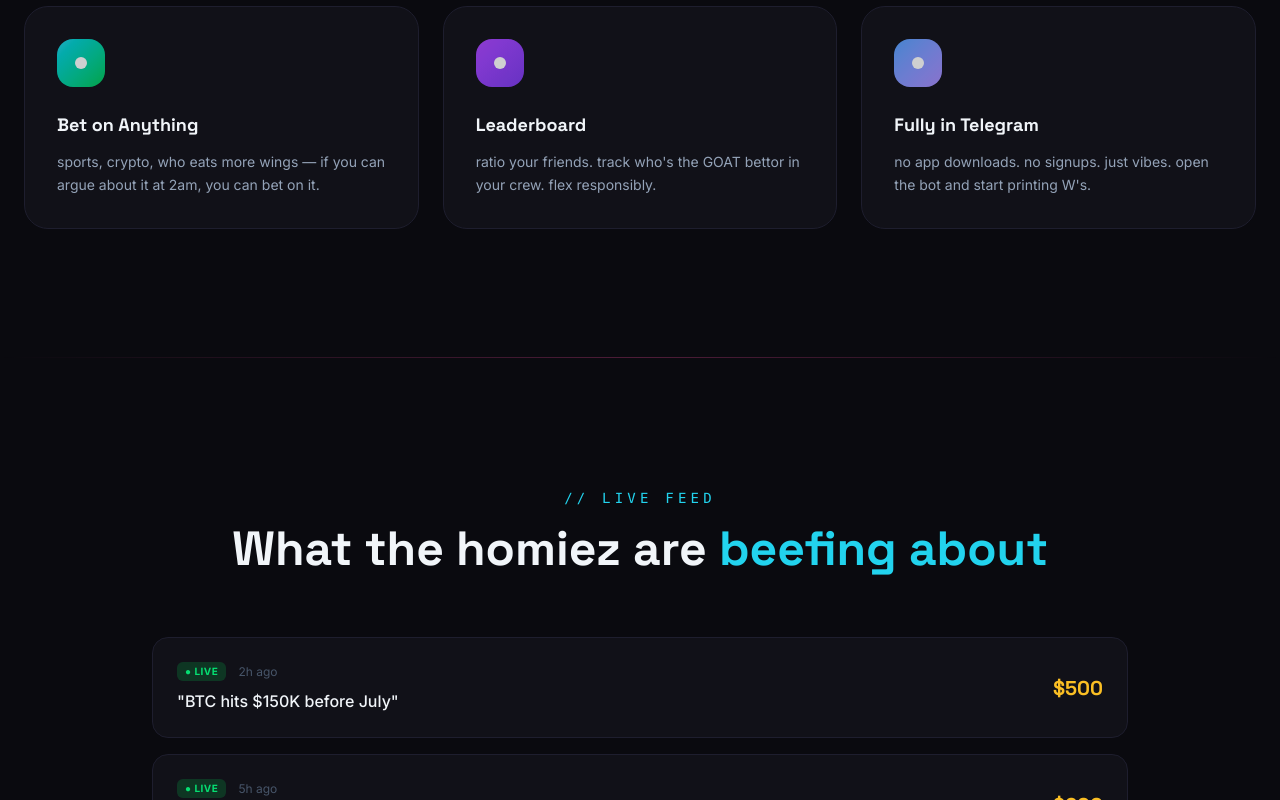
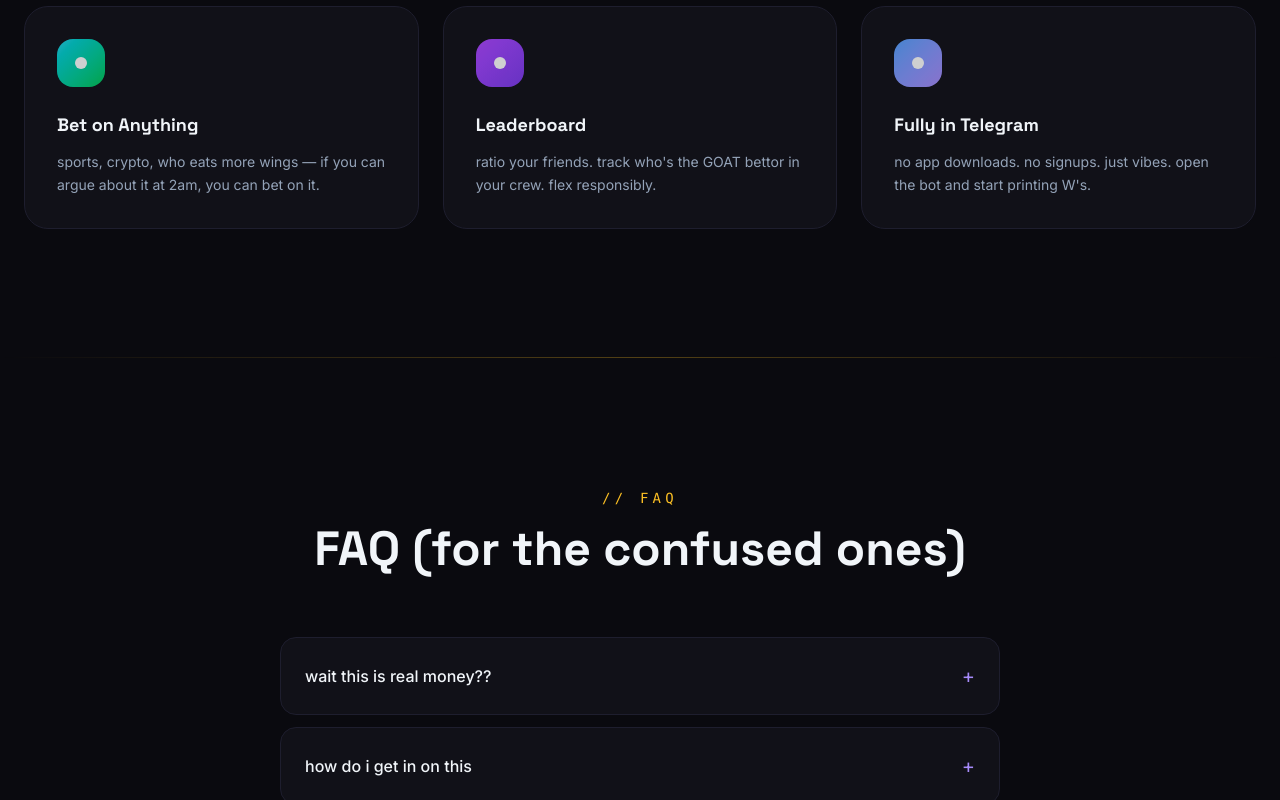
Before and after one commit to homiezdotfun-pixel/realhom-web, a Next.js app: page / in a window 1280 px wide. Shown: the part 2000-2800 px from the top of the page. Built offline with nearby package versions, Linux system fonts and the light colour scheme.

Commit message:
Remove live bets section from landing page
Co-Authored-By: Claude Opus 4.6 <noreply@anthropic.com>

```diff
--- a/src/app/page.tsx
+++ b/src/app/page.tsx
@@ -39,9 +39,6 @@ function Navbar() {
           </a>
           <a href="#features" className="hover:text-text-primary transition-colors">
             Features
-          </a>
-          <a href="#bets" className="hover:text-text-primary transition-colors">
-            Live Bets
           </a>
           <a href="#faq" className="hover:text-text-primary transition-colors">
             FAQ
@@ -329,118 +326,6 @@ function FeaturesSection() {
   );
 }
 
-function LiveBetsSection() {
-  const bets = [
-    {
-      id: 1,
-      bet: "BTC hits $150K before July",
-      amount: "$500",
-      status: "live",
-      time: "2h ago",
-    },
-    {
-      id: 2,
-      bet: "Celtics win the Finals",
-      amount: "$200",
-      status: "live",
-      time: "5h ago",
-    },
-    {
-      id: 3,
-      bet: "SOL flips ETH market cap by 2027",
-      amount: "$1,000",
-      status: "live",
-      time: "1d ago",
-    },
-    {
-      id: 4,
-      bet: "I'll lose 20lbs by March",
-      amount: "$150",
-      status: "settled",
-      time: "3d ago",
-    },
-    {
-      id: 5,
-      bet: "GPT-5 drops before June",
-      amount: "$300",
-      status: "live",
-      time: "12h ago",
-    },
-  ];
-
-  return (
-    <section id="bets" className="relative py-32">
-      <div className="absolute top-0 left-0 right-0 h-px bg-gradient-to-r from-transparent via-neon-pink/30 to-transparent" />
-
-      <div className="max-w-5xl mx-auto px-6">
-        <div className="text-center mb-16">
-          <span className="text-neon-green text-sm font-mono uppercase tracking-[0.3em]">
-            // Live Feed
-          </span>
-          <h2
-            className="text-4xl sm:text-5xl font-bold mt-4"
-            style={{ fontFamily: "'Space Grotesk', sans-serif" }}
-          >
-            What the homiez are{" "}
-            <span className="text-neon-green">beefing about</span>
-          </h2>
-        </div>
-
-        <div className="space-y-4">
-          {bets.map((bet) => (
-            <div
-              key={bet.id}
-              className="group p-6 rounded-2xl bg-bg-card border border-border hover:border-accent/20 transition-all duration-300 hover:bg-bg-card-hover"
-            >
-              <div className="flex flex-col sm:flex-row items-start sm:items-center justify-between gap-4">
-                <div className="flex-1">
-                  <div className="flex items-center gap-3 mb-2">
-                    <span
-                      className={`px-2 py-0.5 rounded-md text-[10px] font-bold uppercase tracking-wider ${
-                        bet.status === "live"
-                          ? "bg-green-500/20 text-green-400"
-                          : "bg-text-muted/20 text-text-muted"
-                      }`}
-                    >
-                      {bet.status === "live" ? "● LIVE" : "SETTLED"}
-                    </span>
-                    <span className="text-text-muted text-xs">{bet.time}</span>
-                  </div>
-
-                  <p className="text-text-primary font-medium">
-                    &quot;{bet.bet}&quot;
-                  </p>
-                </div>
-
-                <div className="text-right">
-                  <div
-                    className="text-xl font-bold text-accent-gold"
-                    style={{ fontFamily: "'Space Grotesk', sans-serif" }}
-                  >
-                    {bet.amount}
-                  </div>
-                </div>
-              </div>
-            </div>
-          ))}
-        </div>
-
-        <div className="text-center mt-10">
-          <a
-            href={TG_BOT_LINK}
-            target="_blank"
-            rel="noopener noreferrer"
-            className="inline-flex items-center gap-2 px-6 py-3 rounded-xl border border-accent/30 text-accent-light hover:bg-accent/10 transition-all text-sm font-medium"
-          >
-            see the full degenerate feed
-            <span className="text-lg">→</span>
-          </a>
-        </div>
-      </div>
-    </section>
-  );
-}
-
 function FAQSection() {
   const faqs = [
     {
@@ -611,7 +496,6 @@ export default function Home() {
       <HeroSection />
       <HowItWorks />
       <FeaturesSection />
-      <LiveBetsSection />
       <FAQSection />
       <CTASection />
       <Footer />
```
